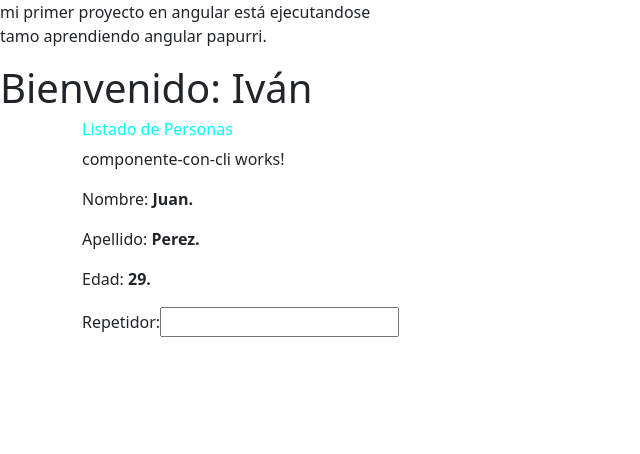
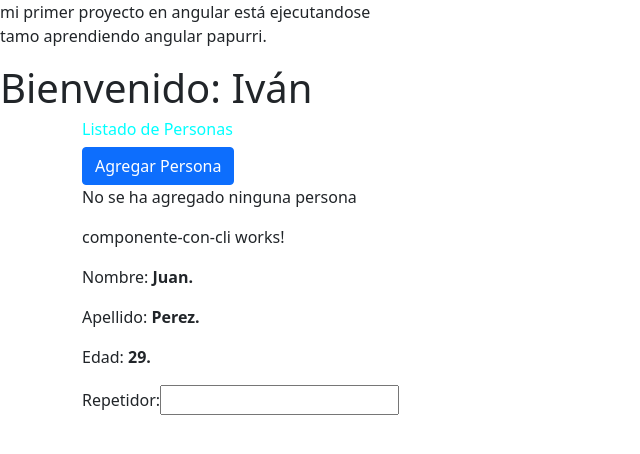
Before and after one commit to ivancostilla/proyecto-angular, an Angular app: page / in a window 1280 px wide. Shown: the top 454 px of the page, without its empty margins (0-640 px from the left). Built offline with nearby package versions, Linux system fonts and the light colour scheme.

Commit message:
property binding y event binding

```diff
--- a/src/app/personas/personas.component.html
+++ b/src/app/personas/personas.component.html
@@ -3,6 +3,15 @@
   <div class="row">
     <div class="col">
       <h1 class="h6">Listado de Personas</h1>
+      <!-- los corchetes son para indicarle a angular que es propiedad html
+      va a estar asociada a una propiedad de angular -->
+      <button class="btn btn-primary" [disabled]='deshabilitar'
+      (click)='agregarPersona()'>
+      <!-- los eventos se ponen dentro d parentesis y se lo asocia a un
+      metodo, esto es el event biding -->
+        Agregar Persona
+      </button>
+      <p>{{ mensaje }}</p>
       <app-componente-con-cli></app-componente-con-cli>
     </div>
   </div>
--- a/src/app/personas/personas.component.ts
+++ b/src/app/personas/personas.component.ts
@@ -12,4 +12,9 @@ import { Component } from "@angular/core";
 })
 export class PersonasComponent {
  persona = 'nueva persona';
+ deshabilitar = false;
+ mensaje = 'No se ha agregado ninguna persona';
+ agregarPersona(){
+  this.mensaje = 'Persona Agregada';
+ }
 }
```
